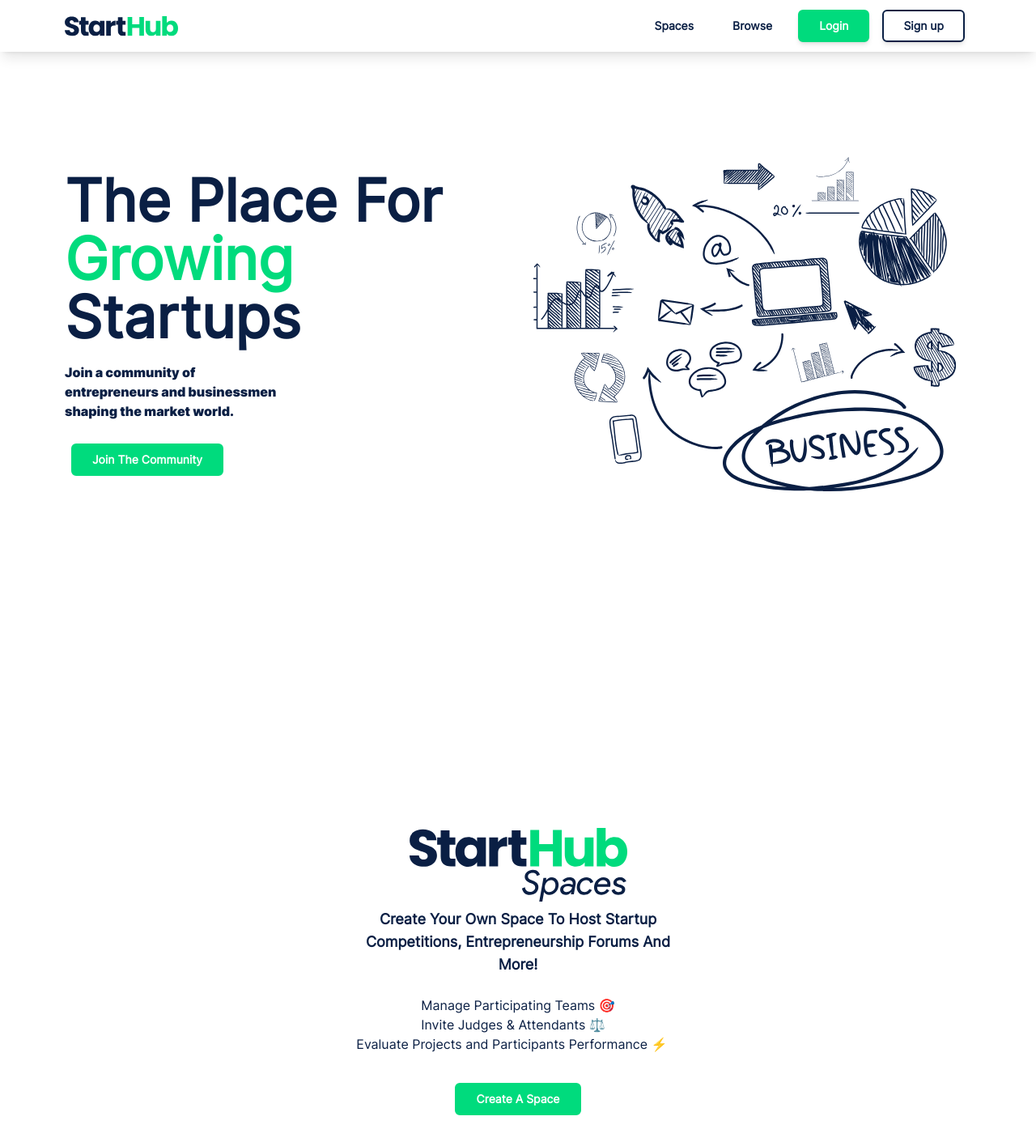
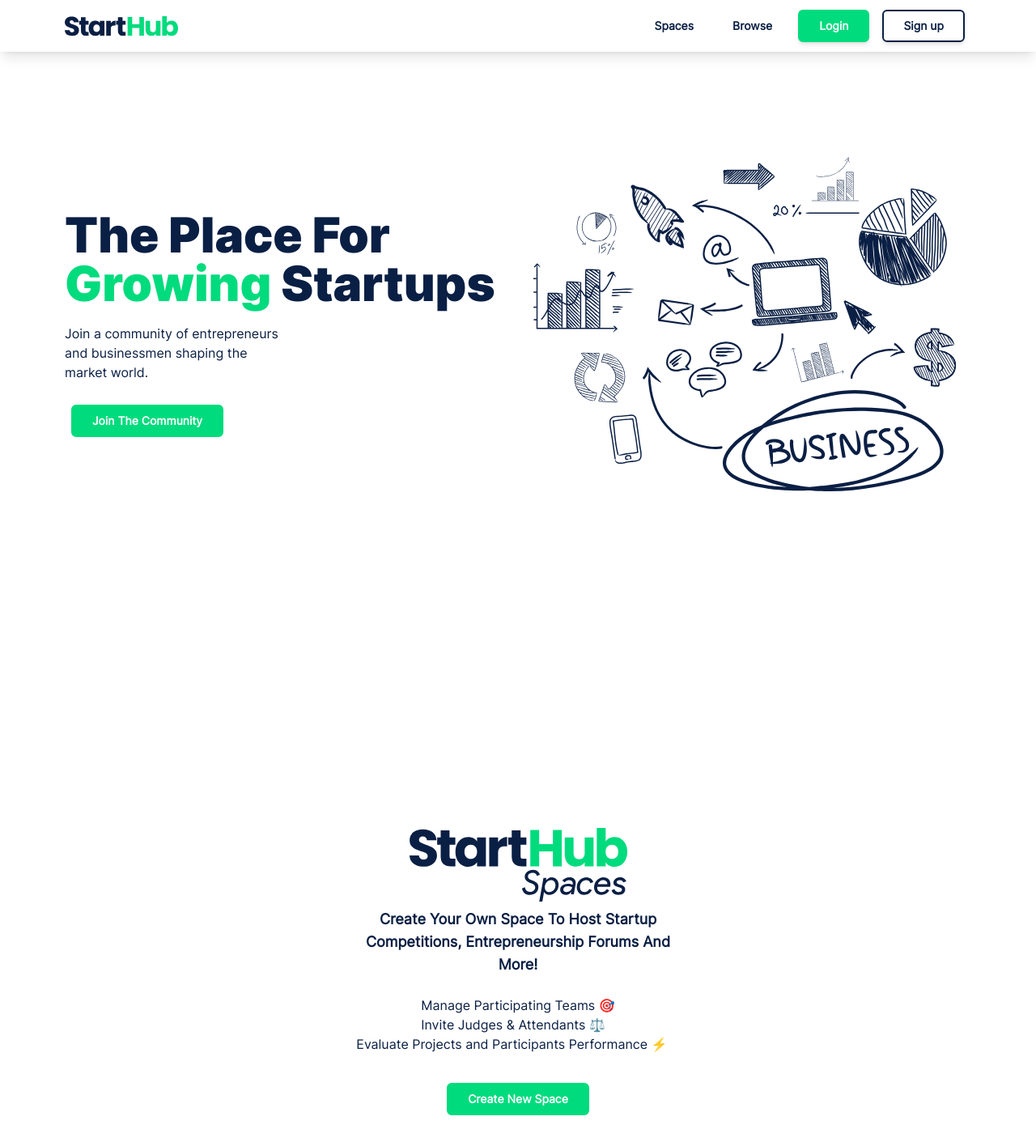
Before and after one commit to louaibouzaher/starthub, a Next.js app: page / in a window 1280 px wide. Shown: the top 1416 px of the page at 81% size. Built offline with nearby package versions, Linux system fonts and the light colour scheme.

Commit message:
Edited Text in Landing Page

```diff
--- a/src/components/Hero.js
+++ b/src/components/Hero.js
@@ -4,12 +4,12 @@ import { Button } from './Button'
 
 export const Hero = () => {
   return (
-    <div className="h-screen font-bold flex justify-center items-center p-20 overflow-x-hidden">
+    <div className="h-screen flex justify-center items-center p-20 overflow-x-hidden">
       <div className="flex flex-col w-1/2 justify-center items-start">
-        <div className="text-left font-sans text-7xl text-dark ">
+        <div className="text-left text-6xl text-dark font-bold">
           The Place For <br /> <span className="text-green">Growing</span> Startups
         </div>
-        <div className="w-1/2 text-left mt-5 text-dark">
+        <div className="w-1/2 text-left mt-5 text-dark font-thin">
           Join a community of entrepreneurs and businessmen shaping the market world.
         </div>
 
--- a/src/components/SpaceMain.js
+++ b/src/components/SpaceMain.js
@@ -26,7 +26,7 @@ export const SpaceMain = () => {
       <div className="flex justify-center items-center mt-5">
         <Link href="/create-space" passHref>
           <Button
-            label="Create A Space"
+            label="Create New Space"
             btnStyle={'bg-green text-white border-2 border-green mx-2'}
             onClick={() => {
               console.log('Create a Space')
```
